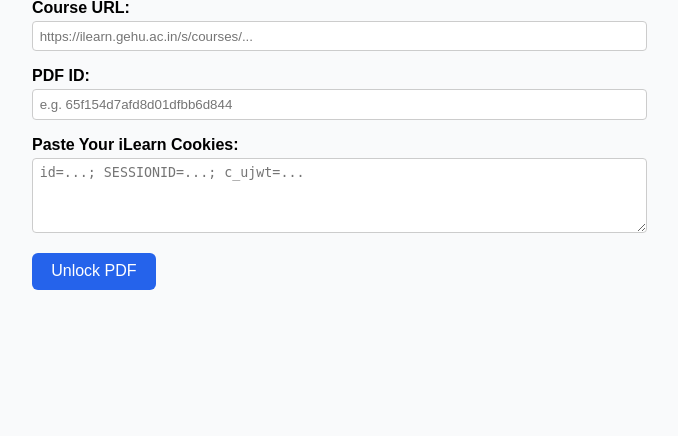
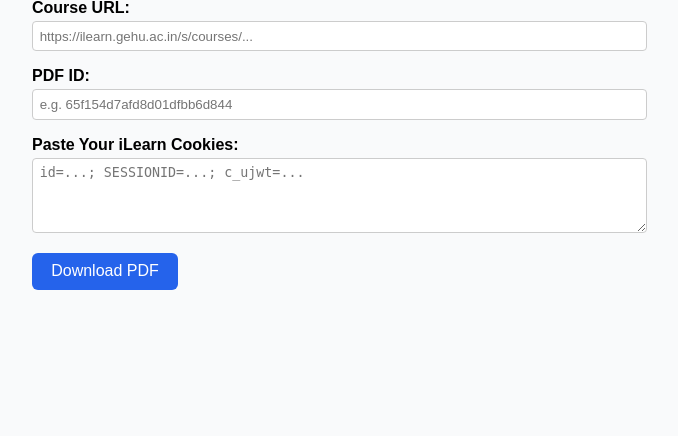
Before and after one commit to kamalkoranga/ilearn-eslide-downloader, a Flask app: page / in a window 1280 px wide. Shown: the part 113-549 px from the top of the page, without its empty margins (308-986 px from the left). Run offline with Flask 3, Linux system fonts and the light colour scheme.

Commit message:
some changes

```diff
--- a/templates/index.html
+++ b/templates/index.html
@@ -61,7 +61,7 @@
     <label for="cookie">Paste Your iLearn Cookies:</label>
     <textarea name="cookie" rows="4" required placeholder="id=...; SESSIONID=...; c_ujwt=..."></textarea>
 
-    <button type="submit">Unlock PDF</button>
+    <button type="submit">Download PDF</button>
   </form>
 </body>
 
```
